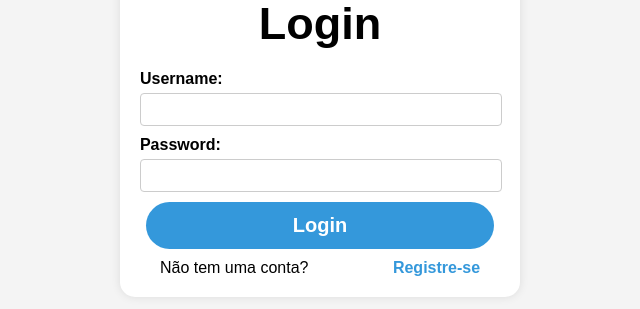
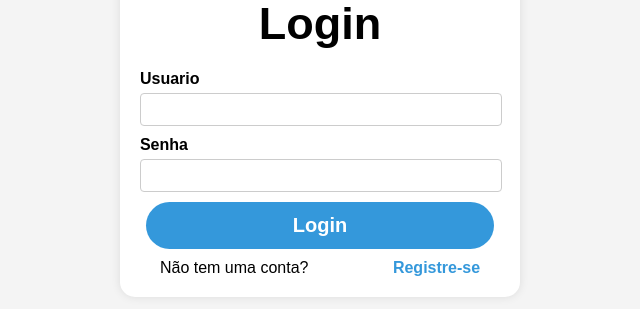
Before and after one commit to es20232/eqp4, a React (Create React App) app in the folder tigrim_base/frontend/: page / in a window 1280 px wide. Shown: the part 345-654 px from the top of the page, without its empty margins (340-980 px from the left). Built offline with nearby package versions, Linux system fonts and the light colour scheme.

Commit message:
Padronização da Tela de Login e Registro

```diff
--- a/tigrim_base/frontend/src/pages/Login.js
+++ b/tigrim_base/frontend/src/pages/Login.js
@@ -1,21 +1,54 @@
+// Login.js
+import React, { useState } from "react";
 import { Link } from "react-router-dom";
-import LoginForm from "./LoginForm"; // Import the new component
 import "../styles/Login.css";
 import logo from "../assets/tigrim1.jpg";
 
-function Login() {
+const Login = () => {
+  const [username, setUsername] = useState("");
+  const [password, setPassword] = useState("");
+
+  const handleLogin = () => {
+    // Adicione a lógica de autenticação aqui
+    console.log("Username: ", username);
+    console.log("Password: ", password);
+    // Substitua o console.log pela sua lógica de autenticação
+  };
+
   return (
     <div className="Login">
       <header className="Login-header">
         <img src={logo} alt="Logo" style={{ width: "150px", height: "auto" }} />
         <p>Login</p>
-        <LoginForm />
+        <div className="login-form">
+          <label htmlFor="username">Usuario</label>
+          <input
+            type="text"
+            id="username"
+            name="username"
+            value={username}
+            onChange={(e) => setUsername(e.target.value)}
+            required
+          />
+
+          <label htmlFor="password">Senha</label>
+          <input
+            type="password"
+            id="password"
+            name="password"
+            value={password}
+            onChange={(e) => setPassword(e.target.value)}
+            required
+          />
+
+          <button onClick={handleLogin}>Login</button>
+        </div>
         <div>
           Não tem uma conta? <Link to="/Register">Registre-se</Link>
         </div>
       </header>
     </div>
   );
-}
+};
 
 export default Login;
--- a/tigrim_base/frontend/src/pages/LoginForm.js
+++ /dev/null
@@ -1,42 +0,0 @@
-// LoginForm.js
-import React, { useState } from 'react';
-
-const LoginForm = () => {
-  const [username, setUsername] = useState('');
-  const [password, setPassword] = useState('');
-
-  const handleLogin = () => {
-    // Add your authentication logic here
-    console.log('Username:', username);
-    console.log('Password:', password);
-    // Replace the console.log with your authentication logic
-  };
-
-  return (
-    <div className="login-form">
-      <label htmlFor="username">Username:</label>
-      <input
-        type="text"
-        id="username"
-        name="username"
-        value={username}
-        onChange={(e) => setUsername(e.target.value)}
-        required
-      />
-
-      <label htmlFor="password">Password:</label>
-      <input
-        type="password"
-        id="password"
-        name="password"
-        value={password}
-        onChange={(e) => setPassword(e.target.value)}
-        required
-      />
-
-      <button onClick={handleLogin}>Login</button>
-    </div>
-  );
-};
-
-export default LoginForm;
--- a/tigrim_base/frontend/src/pages/Register.js
+++ b/tigrim_base/frontend/src/pages/Register.js
@@ -114,7 +114,7 @@ function Register() {
         </label>
 
         <div className="button-container">
-          <buttonRegister type="submit">Registrar</buttonRegister>
+          <buttonRegister onClick={handleSubmit}>Registrar</buttonRegister>
           <buttonLogin onClick={handleLogin}>Ja possui uma conta</buttonLogin>
         </div>
       </form>
```
